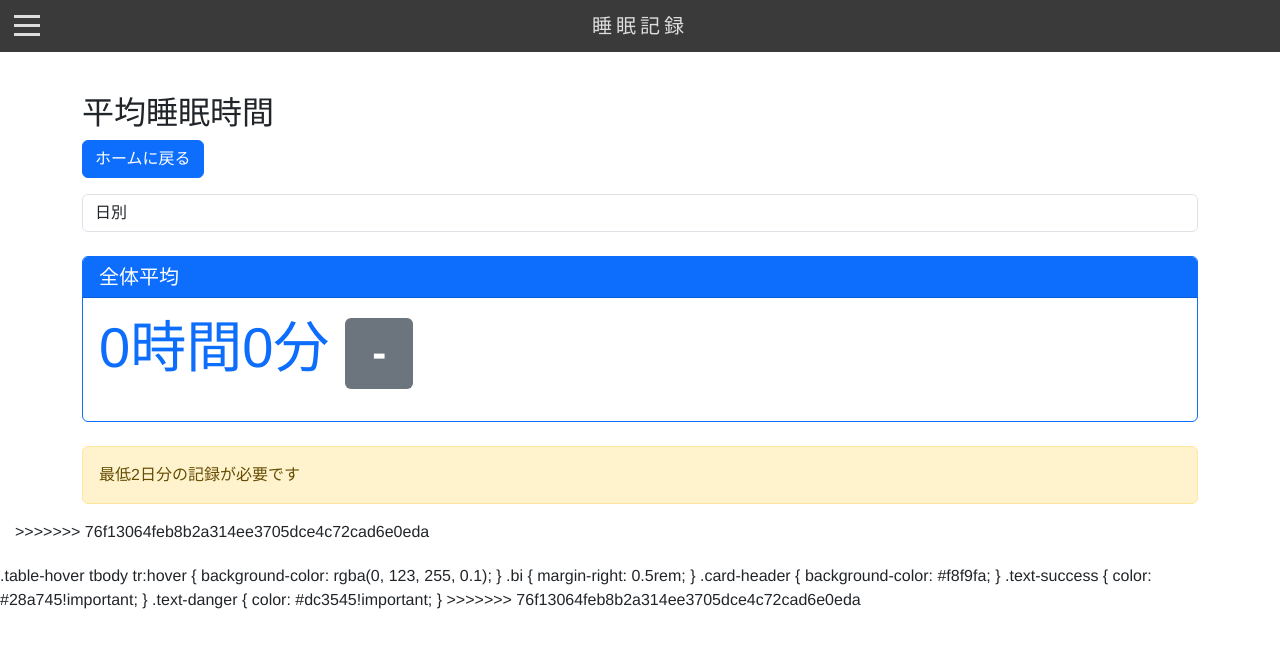
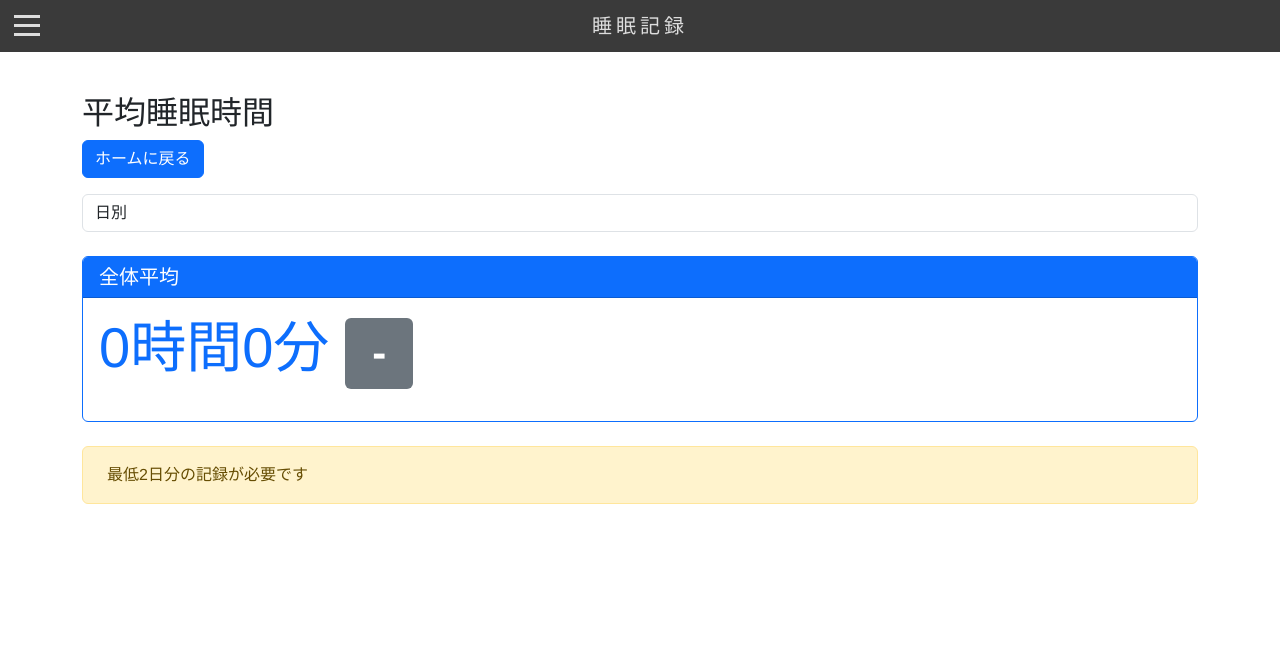
Before and after one commit to yukirin88/Nekoooo, a Flask app: page /average_sleep in a window 1280 px wide. Shown: the top 648 px of the page. Run offline with Flask 3, Linux system fonts and the light colour scheme; a user stored in the database is signed in; data comes from the database, SQL or seed files in the repository; some libraries are stand-ins or nearby versions.

Commit message:
Fix: 平均睡眠時間ページの表示問題を修正、base.htmlのマージ競合を解決

```diff
--- a/attendance_system/templates/average_sleep.html
+++ b/attendance_system/templates/average_sleep.html
@@ -178,5 +178,4 @@ function changePeriod(period) {
     window.location.href = "{{ url_for('average_sleep') }}?period=" + period;
 }
 </script>
->>>>>>> 76f13064feb8b2a314ee3705dce4c72cad6e0eda
 {% endblock %}
--- a/attendance_system/templates/base.html
+++ b/attendance_system/templates/base.html
@@ -168,6 +168,13 @@
       padding-left: 15px;
       padding-right: 15px;
     }
+
+    /* テーブルとカードのスタイル */
+    .table-hover tbody tr:hover { background-color: rgba(0, 123, 255, 0.1); }
+    .bi { margin-right: 0.5rem; }
+    .card-header { background-color: #f8f9fa; }
+    .text-success { color: #28a745!important; }
+    .text-danger { color: #dc3545!important; }
   </style>
 
   {% block styles %}{% endblock %}
@@ -216,24 +223,6 @@
     });
   </script>
 
-  .table-hover tbody tr:hover {
-    background-color: rgba(0, 123, 255, 0.1);
-}
-.bi {
-    margin-right: 0.5rem;
-}
-.card-header {
-    background-color: #f8f9fa;
-}
-.text-success {
-    color: #28a745!important;
-}
-.text-danger {
-    color: #dc3545!important;
-}
-
-
   {% block scripts %}{% endblock %}
 </body>
 </html>
->>>>>>> 76f13064feb8b2a314ee3705dce4c72cad6e0eda
```
